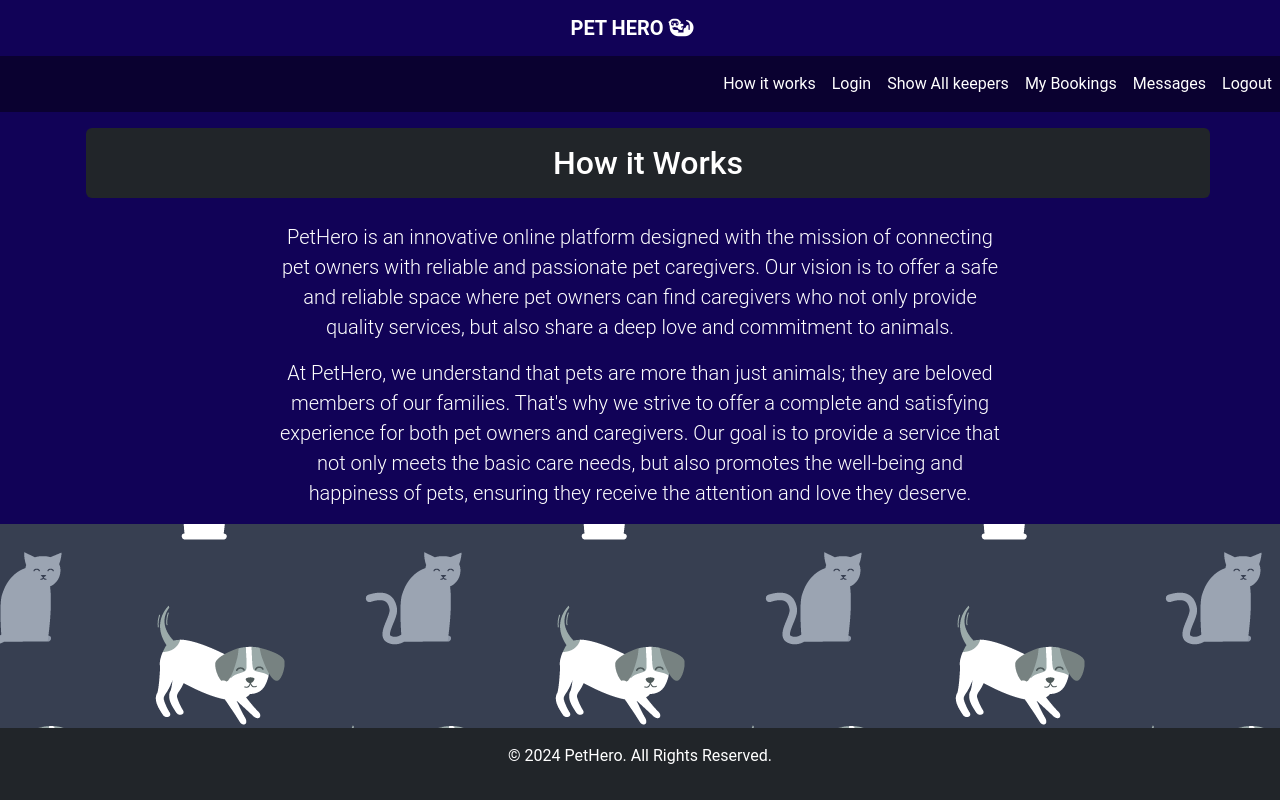
After one commit to Npalummieri/PetHeroDef, a PHP site: template Views/howitworks.php in a window 1280 px wide. The commit adds this page. Run offline with PHP 8.4, Linux system fonts and the light colour scheme; the template is opened without the code that fills it, so the values that code supplies are empty; some libraries are stand-ins or nearby versions.

Commit message:
final ver 0

```diff
--- a/Controllers/BookingController.php
+++ b/Controllers/BookingController.php
@@ -26,7 +26,6 @@ class BookingController{
 
     public function addBooking($initDate,$endDate,$petCode,$keeperCode,$typePet,$typeSize,$visitPerDay)
     {
-        var_dump($_POST);
         if (Session::IsLogged() && Session::GetTypeLogged() == 'Models\Owner') {
             $userLogged = $_SESSION["loggedUser"];
 
@@ -42,7 +41,6 @@ class BookingController{
         }else{
             $this->showBookCreate($keeperCode,$resp);
         }
-        var_dump($resp);
 
     }
     public function showBookCreate($keeperCode,$message=" ")
@@ -149,7 +147,7 @@ class BookingController{
             if (Session::GetTypeLogged() == "Models\Keeper") {
                 $loggedUser = Session::GetLoggedUser();
                 $conf = $this->bookingService->srv_confirmBooking($codeBook);
-                if($conf == 1)
+                if($conf == 1 || strpos($conf,"COU") !== false)
                 {
                     Session::SetOkMessage("Successfuly confirmed!");
 
--- a/Controllers/HomeController.php
+++ b/Controllers/HomeController.php
@@ -100,6 +100,11 @@ class HomeController{
 
     }
 
+    public function showHowWorks()
+    {
+        require_once(VIEWS_PATH."howitworks.php");
+    }
+
 
 }
 
--- a/DAO/BookingDAO.php
+++ b/DAO/BookingDAO.php
@@ -169,7 +169,6 @@ class BookingDAO{
     //poder llevar directamente la info respecto a quien reservó (nameOwner) y que mascota (namePet)
     public function getAllMyBookings($userCode)
     {
-        var_dump($userCode);
         try{
 
             $query = "SELECT b.id,b.bookCode,b.ownerCode,b.keeperCode,b.petCode,b.initDate,b.endDate,b.status,b.totalPrice, o.name as ownerName,p.name as petName,p.pfp
@@ -457,7 +456,7 @@ class BookingDAO{
 
         }catch(Exception $ex)
         {
-            echo $ex->getMessage();
+            throw $ex;
         }
     }
 
--- a/Schema/schema.sql
+++ b/Schema/schema.sql
@@ -9,7 +9,7 @@
 
 SET SQL_MODE = "NO_AUTO_VALUE_ON_ZERO";
 START TRANSACTION;
-SET time_zone = "+00:00";
+SET time_zone = "-03:00";
 
 
 /*!40101 SET @OLD_CHARACTER_SET_CLIENT=@@CHARACTER_SET_CLIENT */;
--- a/Views/css/estilos.css
+++ b/Views/css/estilos.css
@@ -11,6 +11,7 @@ body {
   font-family: 'Roboto', 'Open Sans', sans-serif;
   background: url("../../Images/SysImages/free-cat-and-dog-pattern-vector.png") center center fixed;
   background-repeat: repeat;
+  min-height: 100vh;
 }
 
 .height-100 {
--- a/Views/footer.php
+++ b/Views/footer.php
@@ -1,4 +1,9 @@
 
-
+             </div>
+         <footer class="footer bg-dark text-white text-center py-3">
+        <div class="container">
+            <p>&copy; 2024 PetHero. All Rights Reserved.</p>
+        </div>
+    </footer>
 </body>
 </html>
--- a/Views/header.php
+++ b/Views/header.php
@@ -19,4 +19,5 @@
      <title>Pet Hero</title>
 </head>
 
-<body>
+<body class="d-flex flex-column">
+<div class="flex-grow-1">
--- /dev/null
+++ b/Views/howitworks.php
@@ -0,0 +1,37 @@
+<?php include("header.php");
+include("nav.php");
+ ?>
+    <!-- How it Works Section -->
+    <section class="section about-section" style="background-color: #110257;" id="how-it-works">
+        <div class="container">
+            <div class="row">
+                <div class="col-lg-12 m-2 p-2">
+                    <h2 class="bg-dark rounded text-center text-white py-3">How it Works</h2>
+                </div>
+            </div>
+            <div class="row">
+                <div class="col-lg-8 offset-lg-2">
+                    <p class="text-center lead text-white">
+                        PetHero is an innovative online platform designed with the mission of connecting pet owners with
+                        reliable and passionate pet caregivers. Our vision is to offer a safe and reliable space where pet
+                        owners can find caregivers who not only provide quality services, but also share a deep love and
+                        commitment to animals.
+                    </p>
+                    <p class="text-center lead text-white">
+                        At PetHero, we understand that pets are more than just animals; they are beloved members of our
+                        families. That's why we strive to offer a complete and satisfying experience for both pet owners and
+                        caregivers. Our goal is to provide a service that not only meets the basic care needs, but also
+                        promotes the well-being and happiness of pets, ensuring they receive the attention and love they
+                        deserve.
+                    </p>
+                    <!-- Add more paragraphs as needed -->
+                </div>
+            </div>
+        </div>
+    </section>
+
+
+
+
+<?php
+include("footer.php"); ?>
--- a/Views/manageCoupon.php
+++ b/Views/manageCoupon.php
@@ -68,7 +68,7 @@ include("nav.php");
                                     <?php } ?>
 
                                     <?php if ($coupon["statusCoup"] != "finished" || $coupon["statusCoup"] != "cancelled") { ?>
-                                    <a href="<?php echo FRONT_ROOT."Coupon/declineCoupon/".$coupon["couponCode"] ?>" class="btn btn-dis btn-danger" data-msg ="Cancel the coupon? This also cancels the booking!">Cancel Coupon</a>
+                                    <a href="<?php echo FRONT_ROOT."Coupon/declineCoupon/".$coupon["couponCode"] ?>" class="btn btn-dis btn-danger" data-msg ="Cancel the coupon? This also cancels the booking! <br> YOUR ACCOUNT WILL BE SUSPENDED INDITERMINATELY">Cancel Coupon</a>
                                     <?php } ?>
                                 </div>
                             </div>
--- a/Views/nav.php
+++ b/Views/nav.php
@@ -32,7 +32,7 @@ use Utils\Session as Session;
                <ul class="navbar-nav m-0">
                     <li class="nav-item active">
                          <!-- Pendiente -->
-                         <a class="nav-link text-white" href="#">How it works</a>
+                         <a class="nav-link text-white" href="<?php echo FRONT_ROOT."Home/showHowWorks" ?>">How it works</a>
                     </li>
 
                     <?php if (!isset($_SESSION["loggedUser"])) { ?>
```
Also changed, not shown: DAO/ConversationDAO.php (+3 -7 lines), DAO/CouponDAO.php (+7 -7 lines), Services/BookingService.php (+1 -12 lines), Services/CouponService.php (+11 -6 lines).
